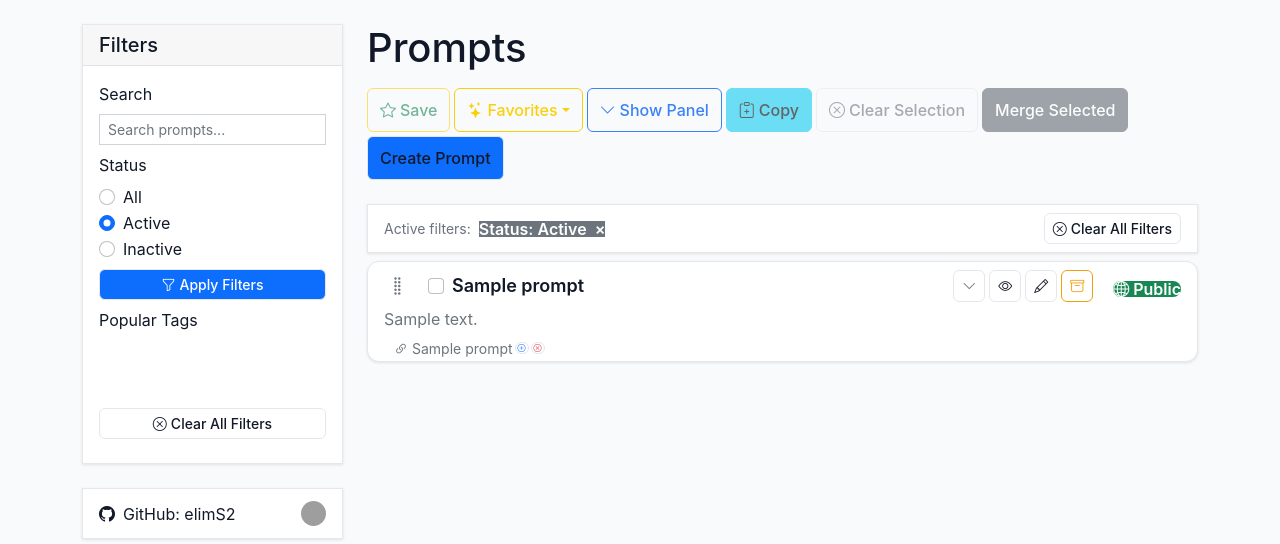
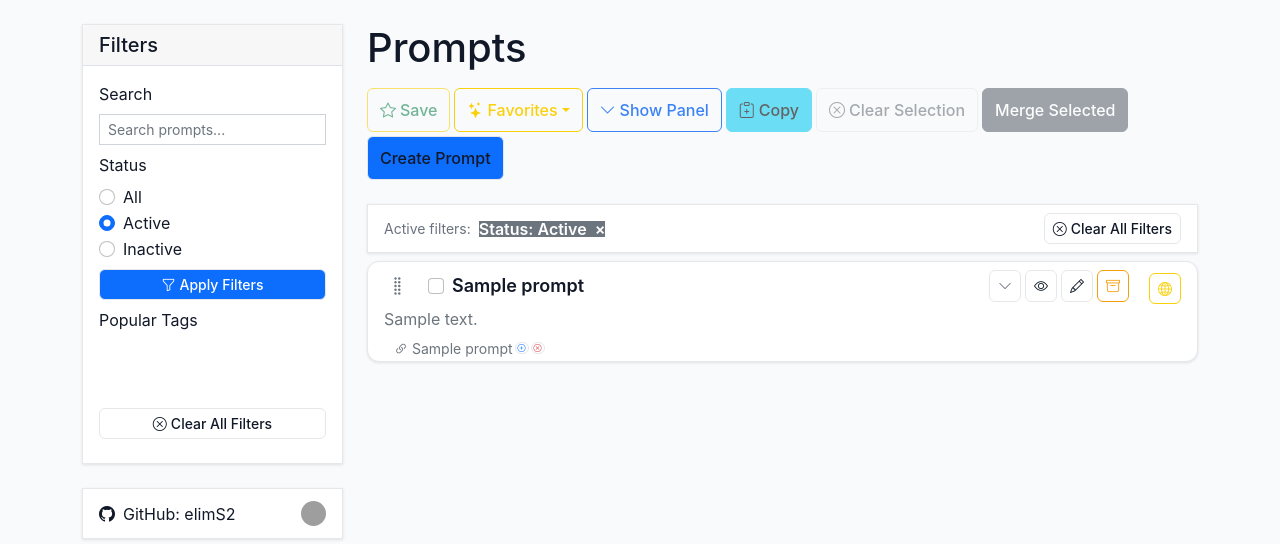
Before and after one commit to elimS2/prompt-manager, a Flask app: page / in a window 1280 px wide. Shown: the part 57-601 px from the top of the page. Run offline with Flask 3, Linux system fonts and the light colour scheme; a user stored in the database is signed in; tables that the repository leaves empty hold one stand-in row (values such as "Sample post"); grey boxes marked "Sample" are stand-in pictures; some libraries are stand-ins or nearby versions; grey boxes are pictures that could not be loaded.

Commit message:
refactor(prompt_list): update visibility indicators for public/private prompts
- Changed visibility indicators from badges to buttons for improved accessibility and interaction.
- Enhanced the visual representation of public and private status with updated styles.

Files modified:
- app/templates/prompt/list.html

```diff
--- a/app/templates/prompt/list.html
+++ b/app/templates/prompt/list.html
@@ -355,9 +355,13 @@
                                     <div class="ms-2" aria-label="Prompt visibility" data-bs-toggle="tooltip"
                                          title="{% if prompt.is_public %}Public: visible to all users. Editable by owner/admin.{% else %}Private: visible only to you (and admins).{% endif %}">
                                         {% if prompt.is_public %}
-                                            <span class="badge rounded-pill bg-success"><i class="bi bi-globe2 me-1"></i>Public</span>
+                                            <span class="btn btn-sm btn-outline-success" role="button" tabindex="0" aria-label="Public">
+                                                <i class="bi bi-globe2"></i>
+                                            </span>
                                         {% else %}
-                                            <span class="badge rounded-pill bg-secondary"><i class="bi bi-lock me-1"></i>Private</span>
+                                            <span class="btn btn-sm btn-outline-secondary" role="button" tabindex="0" aria-label="Private">
+                                                <i class="bi bi-lock"></i>
+                                            </span>
                                         {% endif %}
                                     </div>
                                 </div>
```
